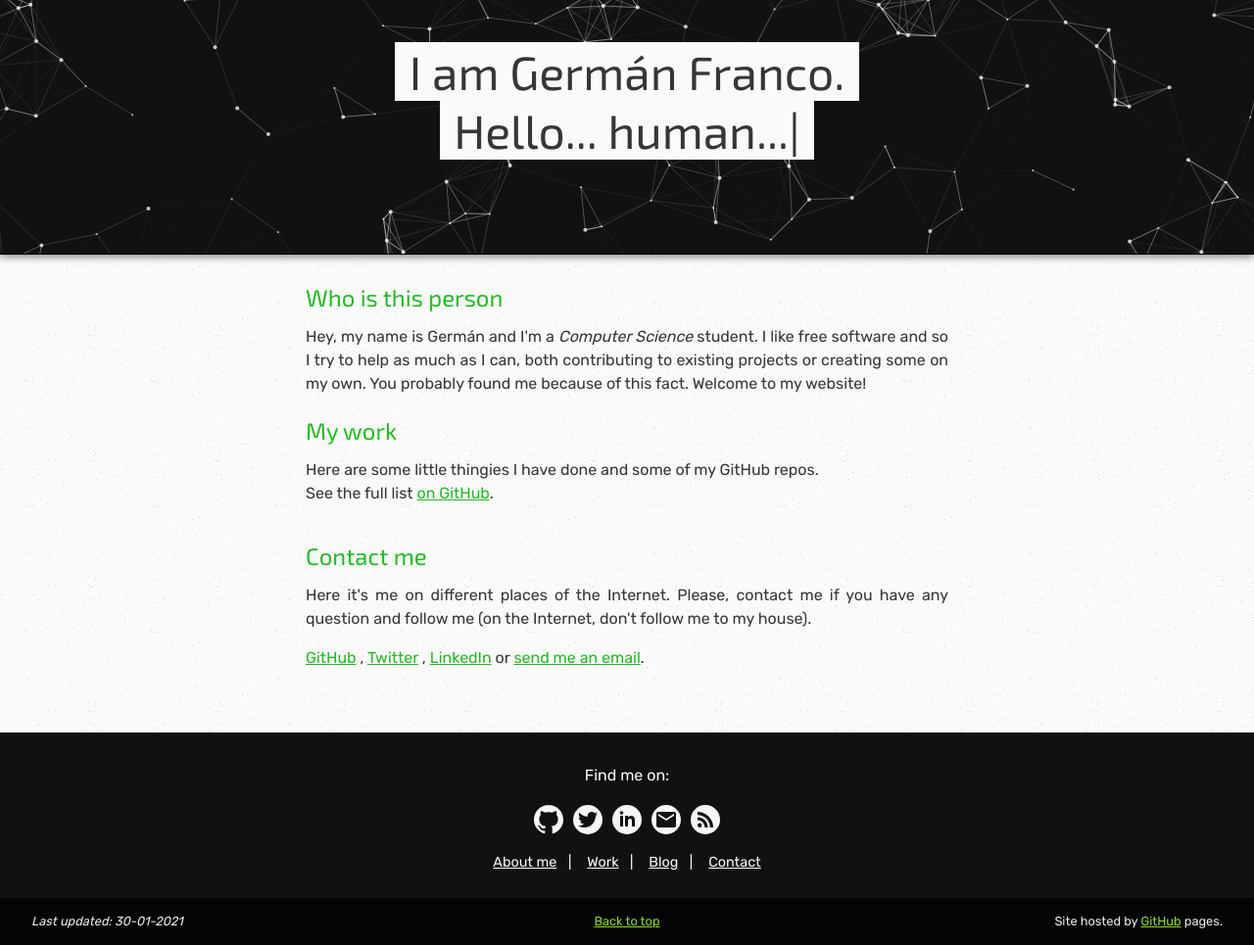
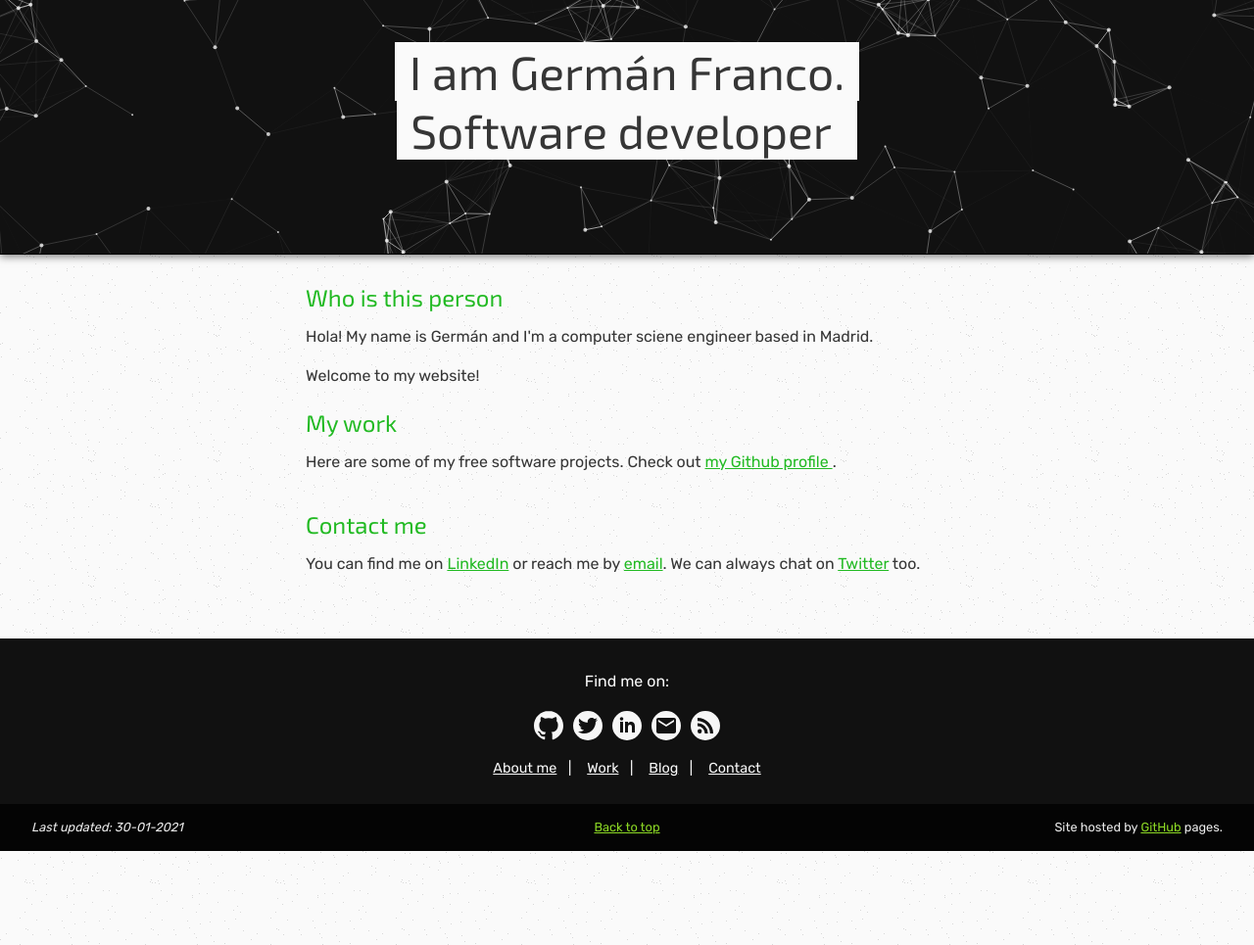
Before and after one commit to germanfr/germanfr.github.io, a Jekyll site: the page built from index.html, in a window 1280 px wide, cut to the strip 237-1202 px from the top of the page. Shown: the whole strip at 98% size. Built offline with Jekyll 4.4.1, drawn with Linux system fonts in a browser that asks for light colours.

Commit message:
Remove embarrasing texts

```diff
--- a/index.html
+++ b/index.html
@@ -4,17 +4,19 @@ layout: homepage
 
 <h2 id="about">Who is this person</h2>
 <p>
-	Hey, my name is Germán and I'm a <i>Computer Science</i> student. I like free
-	software and so I try to help as much as I can, both contributing to
-	existing projects or creating some on my own. You probably found me because
-	of this fact. Welcome to my website!
+	Hola! My name is Germán and I'm a computer sciene engineer based in Madrid.
+</p>
+<p>
+	Welcome to my website!
 </p>
 
 <h2 id="work">My work</h2>
 <p>
-	Here are some little thingies I have done and some of my GitHub repos.<br>
-	See the full list <a title="My GitHub account" rel="external"
-	 href="{{ site.data.author.social.github.url }}">on GitHub</a>.
+	Here are some of my free software projects.
+	Check out
+	<a href="{{ site.data.author.social.github.url }}" title="My GitHub account" rel="external">
+		my Github profile
+	</a>.
 </p>
 
 {% include widgets/project_gallery/gallery.html %}
@@ -22,19 +24,14 @@ layout: homepage
 
 <h2 id="contact">Contact me</h2>
 <p>
-	Here it's me on different places of the Internet.
-	Please, contact me if you have any question and follow me
-	(on the Internet, don't follow me to my house).
 </p>
-<p>
-	{%- for sn in site.data.author.social %}
-	<a rel="external"
-	   href="{{ sn[1].url }}"
-	   title="{{ sn[1].title }}">{{ sn[1].name }}</a>
-	   {% unless forloop.last %},{% endunless %}
-	{%- endfor %}
-	or
-	<a title="Send me an email" class="liam"
+	You can find me on <a rel="external"
+	   href="{{ site.data.author.social.linkedin.url }}"
+	   title="{{ site.data.author.social.linkedin.title }}">LinkedIn</a>
+	or reach me by <a title="Send me an email" class="liam"
 	   href="mailto:{{site.data.author.email}}"
-	   rel="external">send me an email</a>.
+	   rel="external">email</a>.
+	We can always chat on <a rel="external"
+	   href="{{ site.data.author.social.twitter.url }}"
+	   title="{{ site.data.author.social.twitter.title }}">Twitter</a> too.
 </p>
```
Also changed, not shown: src/js/homepage/header/_quotes.js (+9 -7 lines), dist/js/homepage.min.js.
